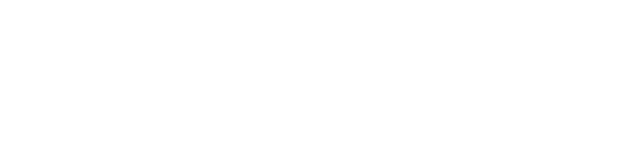
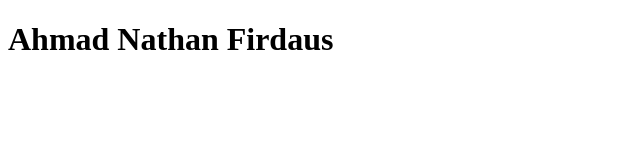
Before and after one commit to ahmadnathanfirdaus/eskul, a plain HTML site: page index.html in a window 1280 px wide. Shown: the whole page, without its empty margins (0-640 px from the left). Drawn offline with Linux system fonts and the light colour scheme.

Commit message:
tambah nama nathan

```diff
--- a/index.html
+++ b/index.html
@@ -7,6 +7,6 @@
   <title>Document</title>
 </head>
 <body>
-
+  <h1>Ahmad Nathan Firdaus</h1>
 </body>
 </html>
```
